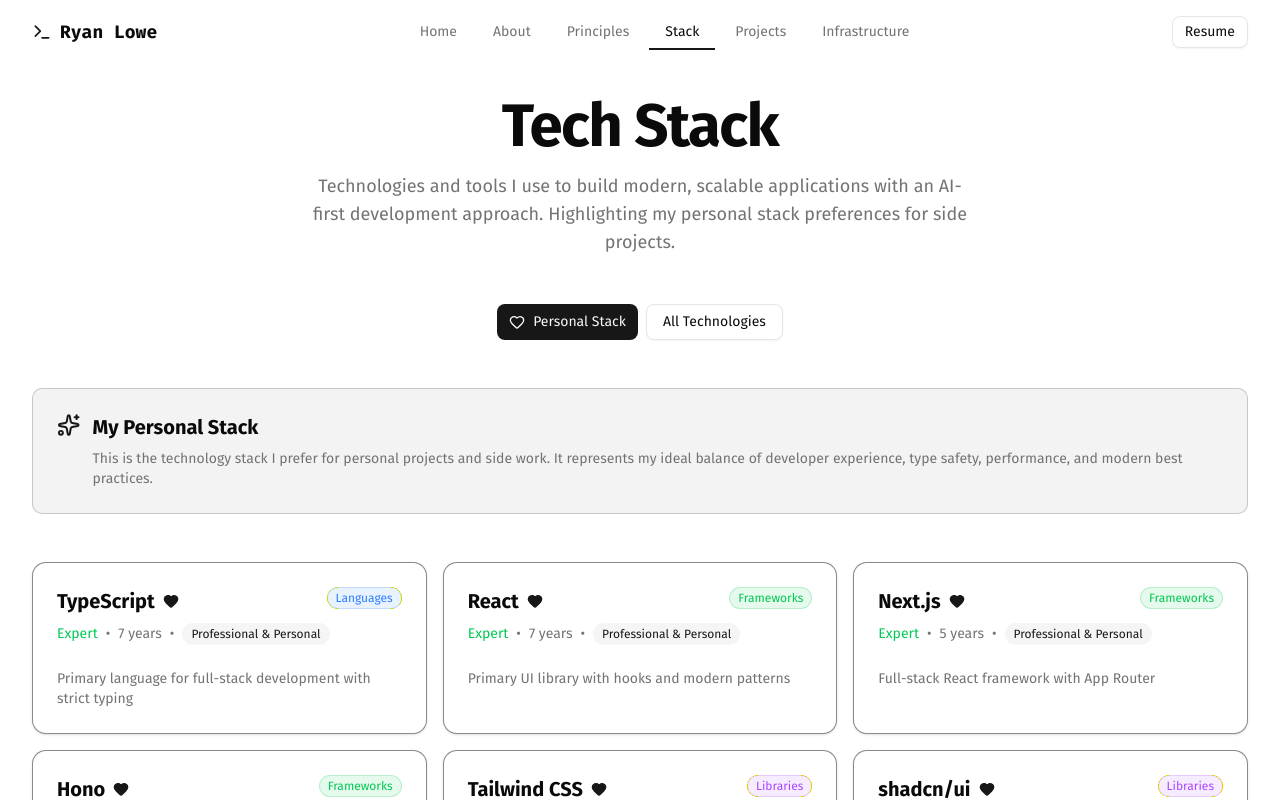
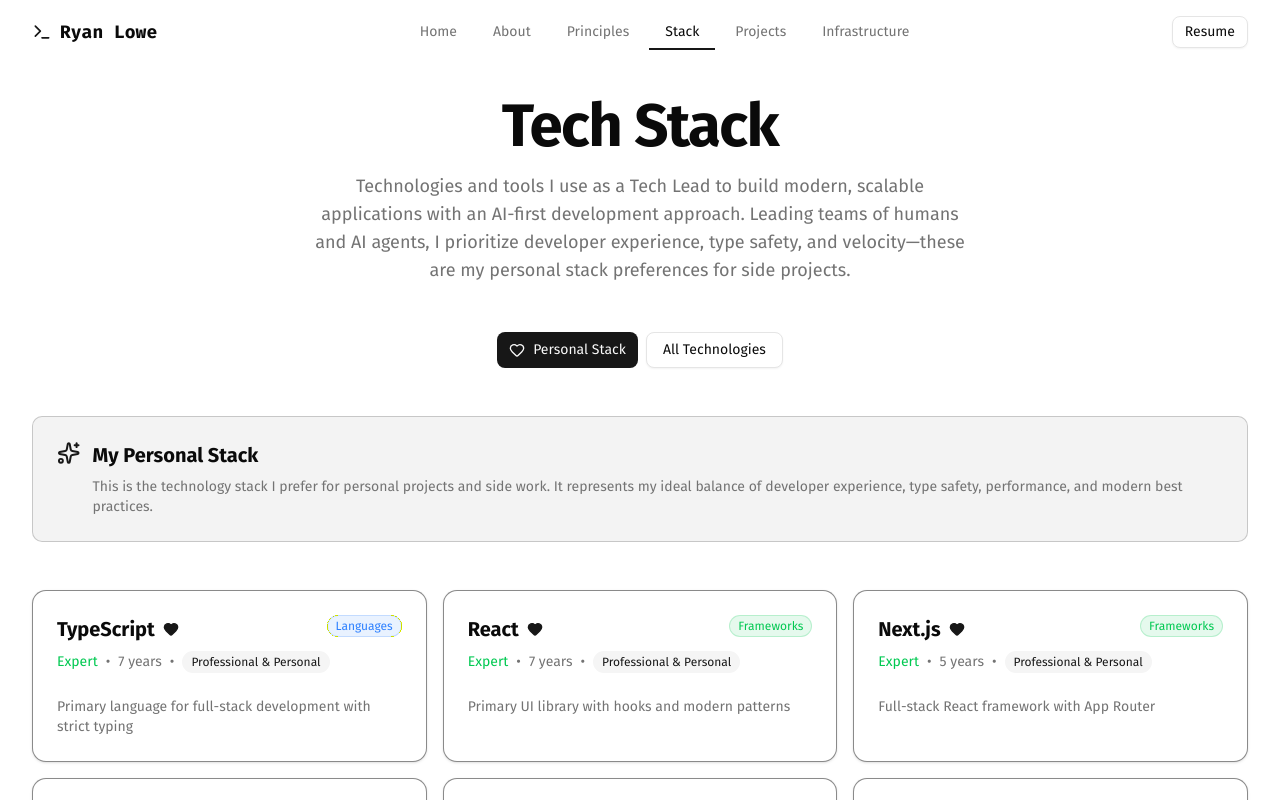
Before and after one commit to phyter1/main, a Next.js app: page /stack in a window 1280 px wide. Shown: the top 800 px of the page. Built offline with nearby package versions, Linux system fonts and the light colour scheme.

Commit message:
feat(T007): add Tech Lead context to stack header

```diff
--- a/src/app/stack/page.tsx
+++ b/src/app/stack/page.tsx
@@ -103,9 +103,11 @@
               Tech Stack
             </h1>
             <p className="mx-auto max-w-2xl text-lg text-muted-foreground">
-              Technologies and tools I use to build modern, scalable
-              applications with an AI-first development approach. Highlighting
-              my personal stack preferences for side projects.
+              Technologies and tools I use as a Tech Lead to build modern,
+              scalable applications with an AI-first development approach.
+              Leading teams of humans and AI agents, I prioritize developer
+              experience, type safety, and velocity—these are my personal stack
+              preferences for side projects.
             </p>
           </div>
 
```
